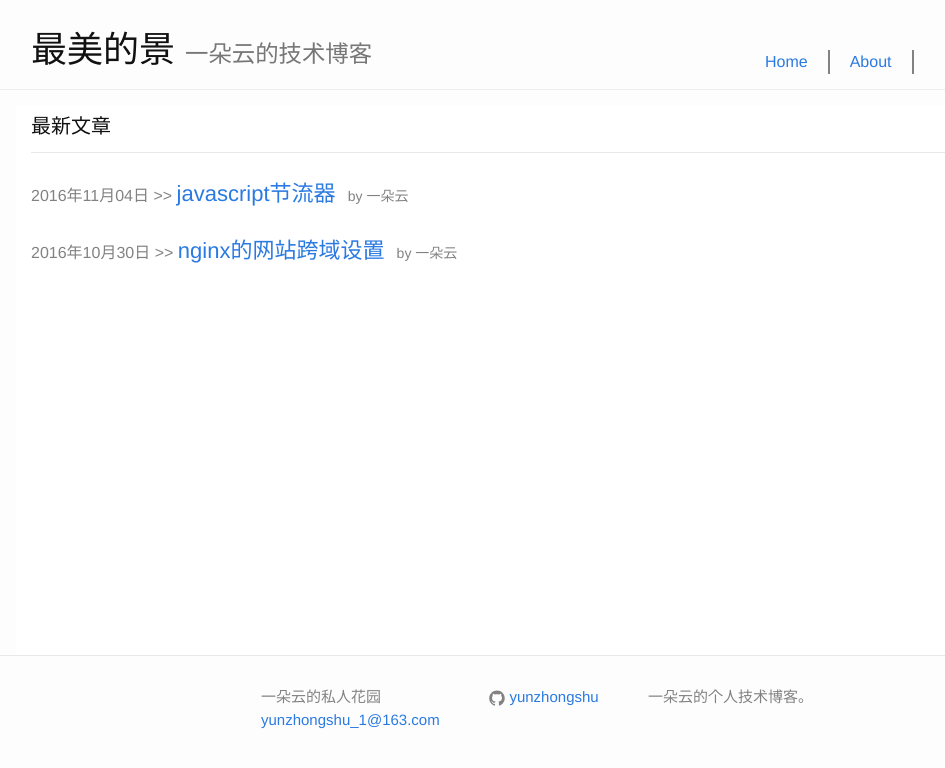
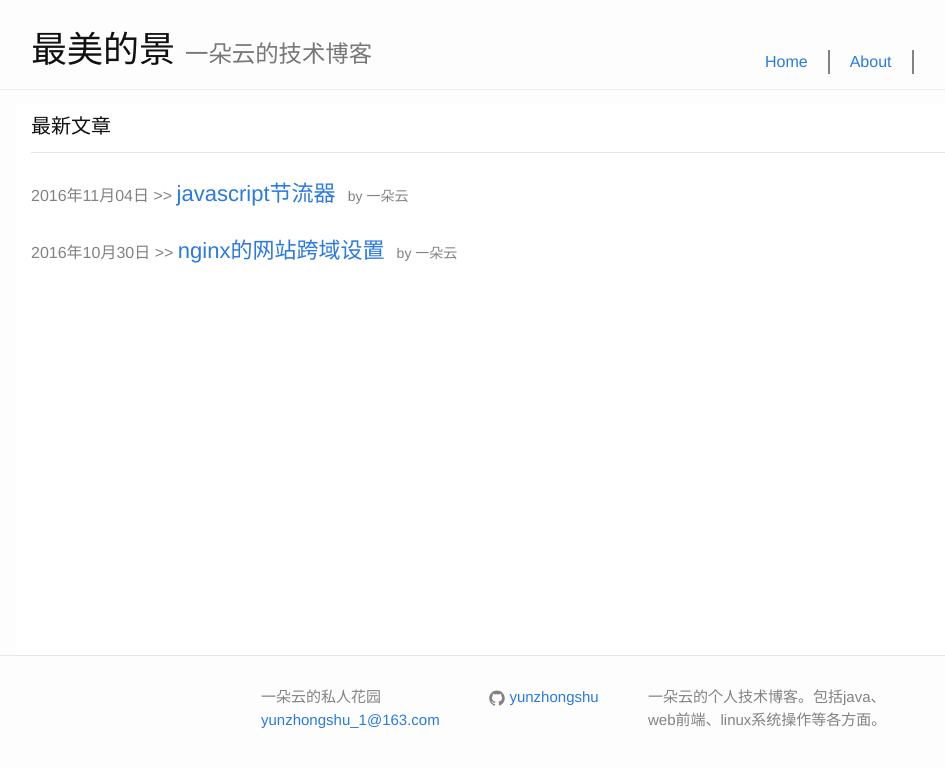
Before and after one commit to yunzhongshu/blog, a Jekyll site: the page built from index.html, in a window 1280 px wide. Shown: the top 768 px of the page, without its empty margins (39-984 px from the left). Built offline with Jekyll 4.4.1, drawn with Linux system fonts in a browser that asks for light colours; nearby versions of some CDN libraries; comment, search, counter and statistics services are not loaded.

Commit message:
change site description

```diff
--- a/_config.yml
+++ b/_config.yml
@@ -1,7 +1,7 @@
 title: 一朵云的私人花园
 email: yunzhongshu_1@163.com
 description: > # this means to ignore newlines until "baseurl:"
-  一朵云的个人技术博客。
+  一朵云的个人技术博客。包括java、web前端、linux系统操作等各方面。
 baseurl: ""
 url: "http://zuimeidejing.cn" # the base hostname & protocol for your site
 github_username:  yunzhongshu
```
